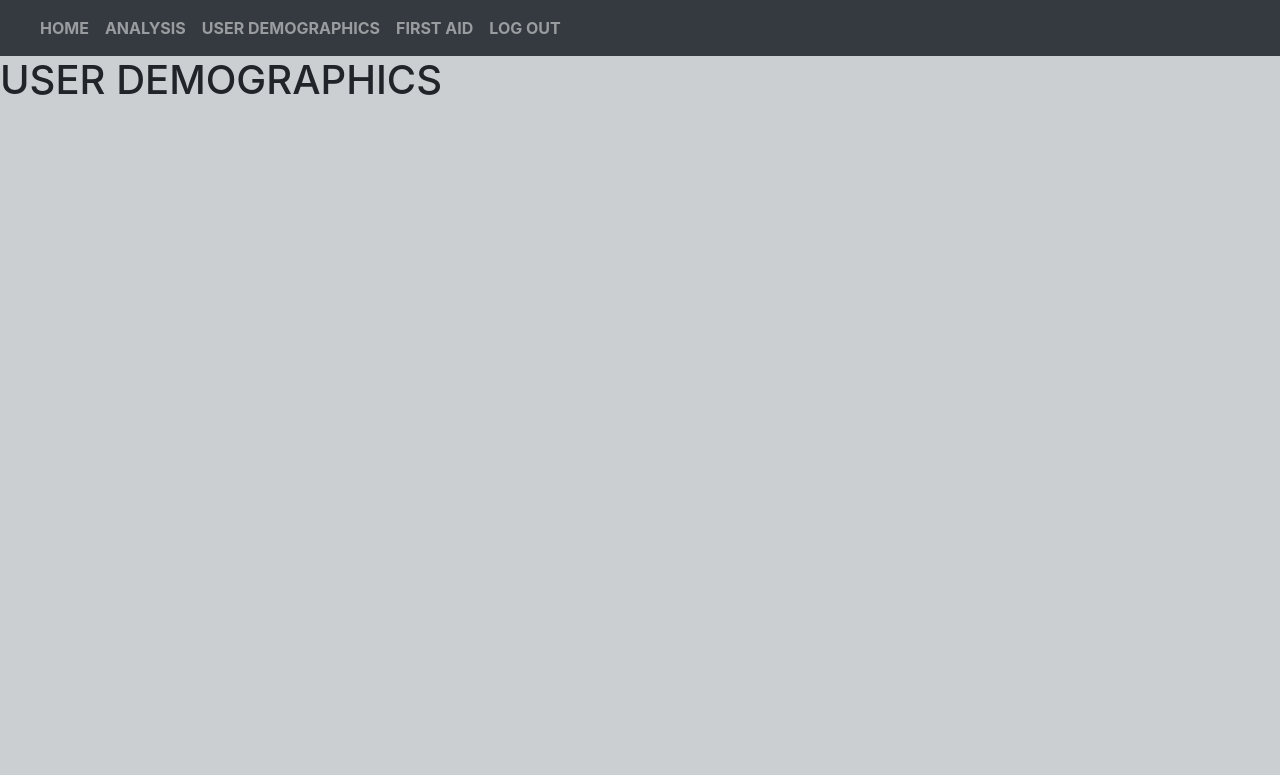
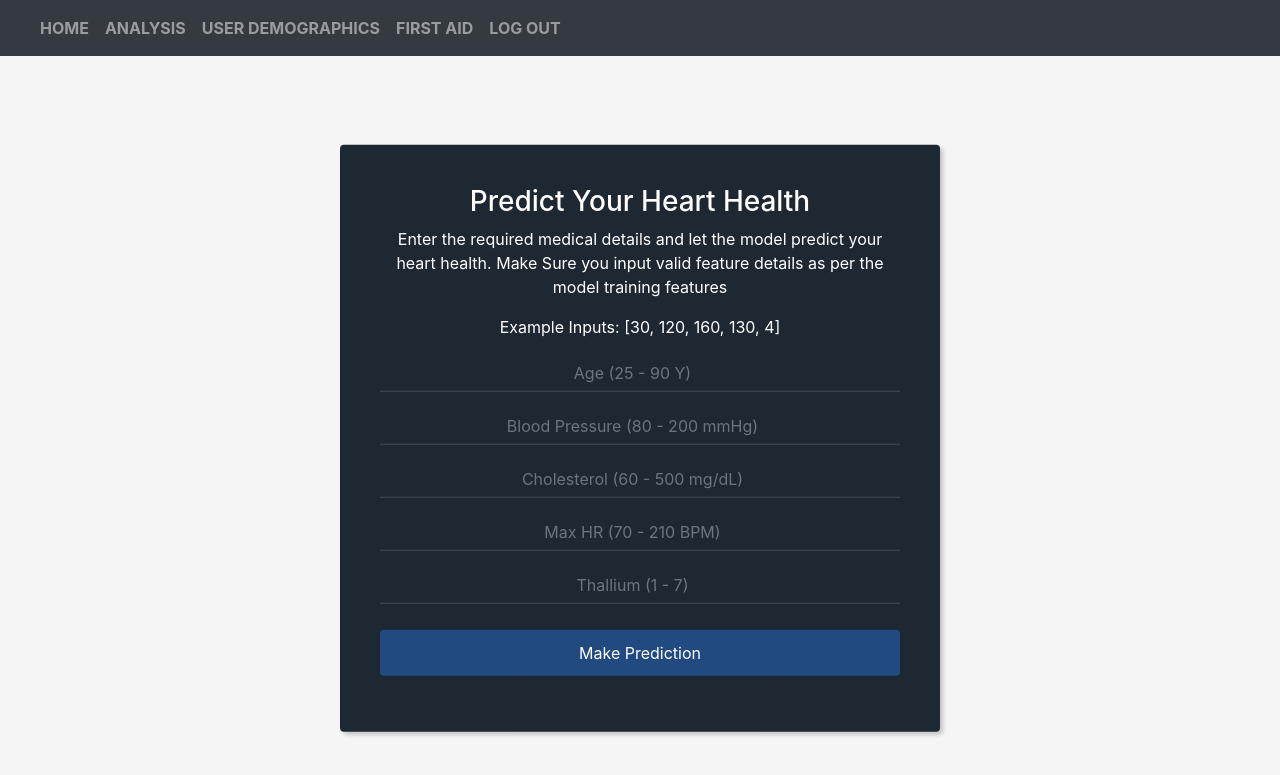
Before and after one commit to Aamir-Khan-Maarofi/Heart-Disease-Prediction, a Flask app: page /user_demographics in a window 1280 px wide. Shown: the top 775 px of the page. Run offline with Flask 2, Linux system fonts and the light colour scheme; a user stored in the database is signed in; some libraries are stand-ins or nearby versions.

Commit message:
completed predictions

```diff
--- a/app.py
+++ b/app.py
@@ -22,9 +22,11 @@ login_manager = LoginManager()
 login_manager.init_app(app)
 login_manager.login_view = 'login'
 
+
 @login_manager.user_loader
 def load_user(user_id):
     return UserModel.query.get(int(user_id))
+
 
 @app.before_first_request
 def create_tables():
@@ -33,11 +35,74 @@ def create_tables():
 
 @app.route('/')
 def hello():
-    return render_template('index.html', logged_in = current_user.is_authenticated)
+    return render_template('index.html', logged_in=current_user.is_authenticated)
+
 
 @app.route('/analysis')
 def analysis():
-    return render_template('analysis.html', logged_in = current_user.is_authenticated)
+    return render_template('analysis.html', logged_in=current_user.is_authenticated)
+
+
+@app.route('/login', methods=['POST', 'GET'])
+def login():
+    if request.method == "POST":
+        form_data = dict(request.form)
+        user = UserModel.query.filter_by(email=form_data['email']).first()
+        if user:
+            if bcrypt.check_password_hash(user.password, form_data['password']):
+                login_user(user)
+                return render_template('user_demographics.html')
+            else:
+                return {
+                    "message": "Incorrect Password for {}".format(form_data['email']),
+                    "status": 404
+                }
+        else:
+            return {
+                "message": "User {} doesn't exist. Please register on the register page".format(form_data['email']),
+                "status": 404
+            }
+    elif request.method == "GET":
+        return render_template('login.html')
+    else:
+        return {
+            "message": 'Method not allowed, only GET and POST methods are entertained',
+            "status": 404
+        }
+
+
+@app.route('/logout', methods=['GET', 'POST'])
+@login_required
+def logout():
+    logout_user()
+    return render_template('login.html')
+
+
+@app.route('/register', methods=['POST', 'GET'])
+def register():
+    if request.method == "POST":
+        form_data = dict(request.form)
+        data = {
+            'username': form_data['name'],
+            'email': form_data['email'],
+            'password': bcrypt.generate_password_hash(form_data['password'])
+        }
+
+        new_user = UserModel(data)
+        db.session.add(new_user)
+        db.session.commit()
+
+        return redirect(url_for('login'))
+
+    elif request.method == "GET":
+        return render_template('register.html')
+
+    else:
+        return {
+            "message": 'Method not allowed, only GET and POST methods are entertained',
+            "status": 404
+        }
+
 
 @app.route('/clean_data', methods=["POST"])
 def clean_data():
@@ -58,18 +123,21 @@ def clean_data():
             heart["ST depression"] = heart["ST depression"].astype("int64")
 
             min_max = MinMaxScaler()
-            columns_to_scale = ['Age', 'BP', 'Cholesterol', 'Max HR', 'Thallium']
-            heart[columns_to_scale ] = min_max.fit_transform(heart[columns_to_scale ])
+            columns_to_scale = ['Age', 'BP',
+                                'Cholesterol', 'Max HR', 'Thallium']
+            heart[columns_to_scale] = min_max.fit_transform(
+                heart[columns_to_scale])
 
             x = heart[['Age', 'BP', 'Cholesterol', 'Max HR', 'Thallium']]
             y = heart['Heart Disease']
-            x_train, x_test, y_train, y_test = train_test_split(x, y, test_size = 0.30)
+            x_train, x_test, y_train, y_test = train_test_split(
+                x, y, test_size=0.30)
 
             data = {
-                'headers' : ['Age', 'BP', 'Cholesterol', 'Max HR', 'Thallium', 'Heart Disease'],
-                'clean_data' : (x.join(y)).to_dict('records'),
-                'train_data' : (x_train.join(y_train)).to_dict('records'),
-                'test_data' : (x_test.join(y_test)).to_dict('records')
+                'headers': ['Age', 'BP', 'Cholesterol', 'Max HR', 'Thallium', 'Heart Disease'],
+                'clean_data': (x.join(y)).to_dict('records'),
+                'train_data': (x_train.join(y_train)).to_dict('records'),
+                'test_data': (x_test.join(y_test)).to_dict('records')
             }
 
             return {'message': 'Success', 'data': data, 'status': 200}
@@ -77,6 +145,7 @@ def clean_data():
             return {'message': 'Failed - Internal Server Error - {}'.format(error), 'status': 500}
     else:
         return {'message': 'Method not allowed, only POST method is supported', 'status': 404}
+
 
 @app.route('/train_model', methods=["POST"])
 def train_model():
@@ -86,8 +155,10 @@ def train_model():
             data = request.get_json(force=True)
             train_data = pd.DataFrame(data['train_data'])
             test_data = pd.DataFrame(data['test_data'])
-            x_train, y_train = train_data[['Age', 'BP', 'Cholesterol', 'Max HR', 'Thallium']] , train_data['Heart Disease']
-            x_test, y_test= test_data[['Age', 'BP', 'Cholesterol', 'Max HR', 'Thallium']], test_data['Heart Disease']
+            x_train, y_train = train_data[[
+                'Age', 'BP', 'Cholesterol', 'Max HR', 'Thallium']], train_data['Heart Disease']
+            x_test, y_test = test_data[[
+                'Age', 'BP', 'Cholesterol', 'Max HR', 'Thallium']], test_data['Heart Disease']
 
             model = LogisticRegression()
             model.fit(x_train, y_train)
@@ -97,9 +168,9 @@ def train_model():
 
             return {
                 'message': 'Logistic Regression, Training Successfull',
-                'body': 'Model accuracy score: {}'.format(accuracy_score(y_test, y_pred)*100),
+                'body': 'Accuracy Score for Trained LR Model : {}'.format(accuracy_score(y_test, y_pred)*100),
                 'status': 200
-                }
+            }
 
         except Exception as error:
             return {'message': 'Failed - Internal Server Error - {}'.format(error), 'status': 500}
@@ -110,65 +181,26 @@ def train_model():
 @app.route('/user_demographics', methods=['GET', 'POST'])
 @login_required
 def user_demographics():
-    return render_template('user_demographics.html')
+    if request.method == "GET":
+        return render_template('user_demographics.html')
+    elif request.method == "POST":
+        try:
+            # Get data from form and make predictions
+            user_data = dict(request.get_json())['values']
+            print(user_data)
+            loaded_model = joblib.load('model.pkl')
+            prediction = loaded_model.predict(user_data)
+            print(prediction)
 
-@app.route('/login', methods=['POST', 'GET'])
-def login():
-    if request.method == "POST":
-        form_data = dict(request.form)
-        user = UserModel.query.filter_by(email=form_data['email']).first()
-        if user:
-            if bcrypt.check_password_hash(user.password, form_data['password']):
-                login_user(user)
-                return render_template('user_demographics.html')
-            else:
-                return {
-                    "message" : "Incorrect Password for {}".format(form_data['email']),
-                    "status"  : 404
-                }
-        else:
             return {
-                    "message" : "User {} doesn't exist. Please register on the register page".format(form_data['email']),
-                    "status"  : 404
-                }
-    elif request.method == "GET":
-        return render_template('login.html')
+                "message": "PREDICTION BASED ON USER DATA",
+                'body': 'The algorithm infered {} of heart disease'.format(prediction[0]),
+                "status": 200
+            }
+        except Exception as error:
+            return {'message': 'Failed - Internal Server Error - {}'.format(error), 'status': 500}
     else:
-        return {
-            "message" : 'Method not allowed, only GET and POST methods are entertained',
-            "status"  : 404
-        }
-
-@app.route('/logout', methods=['GET', 'POST'])
-@login_required
-def logout():
-    logout_user()
-    return render_template('login.html')
-
-@app.route('/register', methods=['POST', 'GET'])
-def register():
-    if request.method == "POST":
-        form_data = dict(request.form)
-        data = {
-            'username' : form_data['name'],
-            'email' : form_data['email'],
-            'password' : bcrypt.generate_password_hash(form_data['password'])
-        }
-
-        new_user = UserModel(data)
-        db.session.add(new_user)
-        db.session.commit()
-
-        return redirect(url_for('login'))
-
-    elif request.method == "GET":
-        return render_template('register.html')
-
-    else:
-        return {
-            "message" : 'Method not allowed, only GET and POST methods are entertained',
-            "status"  : 404
-        }
+        return {'message': 'Method not allowed, only POST method is supported', 'status': 404}
 
 
 if __name__ == "__main__":
--- a/static/style.css
+++ b/static/style.css
@@ -1,3 +1,21 @@
+input {
+    text-align: center;
+  }
+
+  ::-webkit-input-placeholder {
+    text-align: center;
+  }
+
+  :-moz-placeholder {
+    text-align: center;
+  }
+
+
+.demographics-form form {
+    max-width: 600px !important;
+    margin-top: 3%  !important;
+    text-align: center;
+}
 .login-dark form {
     margin-top: 30px;
     max-width: 320px;
@@ -84,7 +102,7 @@
 }
 
 body {
-    background-color: #cbcfd1 !important;
+    background-color: #f5f5f5 !important;
     margin: 0;
     padding: 0
 }
@@ -145,3 +163,8 @@ h3 {
     font-weight: normal;
     text-align: center;
 }
+
+p {
+    font-weight: normal;
+    text-align: center;
+}
--- a/templates/analysis.html
+++ b/templates/analysis.html
@@ -84,13 +84,10 @@
             <div class="modal-content">
                 <div class="modal-header">
                     <h5 class="modal-title" id="modal-title">  </h5>
-                    <button type="button" class="close" data-dismiss="modal" aria-label="Close">
-                        <!-- <span aria-hidden="true">&times;</span> -->
-                    </button>
                 </div>
                 <div id="modal-body" class="modal-body"> </div>
                 <div class="modal-footer">
-                    <button type="button" class="btn btn-secondary" onclick="javascript:window.location.href='/';">User Demographics</button>
+                    <button type="button" class="btn btn-secondary" onclick="javascript:window.location.href='/user_demographics';">User Demographics</button>
                     <button type="button" class="btn btn-primary" onclick="javascript:window.location.href='/analysis';">
                         Re-Train
                     </button>
--- a/templates/user_demographics.html
+++ b/templates/user_demographics.html
@@ -7,5 +7,101 @@
 {% endblock %}
 
 {% block body %}
-<h1> USER DEMOGRAPHICS </h1>
+<div class="login-dark demographics-form">
+    <form id="features-form">
+        <h2 class="sr-only">User Demographics Form</h2>
+        <div class="">
+            <h3> Predict Your Heart Health</h3>
+            <p> Enter the required medical details and let the model predict your heart health. Make Sure you input
+                valid feature
+                details as per the model training features </p>
+            <p> Example Inputs: [30, 120, 160, 130, 4] </p>
+
+        </div>
+
+        <div class="form-group">
+            <input class="form-control" type="number" name="age" placeholder="Age (25 - 90 Y)" min="25" max="90"
+                required>
+        </div>
+
+        <div class="form-group">
+            <input class="form-control" type="number" name="blood_pressure" placeholder="Blood Pressure (80 - 200 mmHg)"
+                min="80" max="200" required>
+        </div>
+
+        <div class="form-group">
+            <input class="form-control" type="number" name="cholestrol" placeholder="Cholesterol (60 - 500 mg/dL)"
+                min="60" max="500" required>
+        </div>
+
+        <div class="form-group">
+            <input class="form-control" type="number" name="max_hr" placeholder="Max HR (70 - 210 BPM)" min="70"
+                max="210" required>
+        </div>
+
+        <div class="form-group">
+            <input class="form-control" type="number" name="thallium" placeholder="Thallium (1 - 7)" min="1" max="7"
+                required>
+        </div>
+
+        <div class="form-group"><button class="btn btn-primary btn-block" type="submit">Make Prediction</button>
+        </div>
+
+    </form>
+</div>
+
+<!-- SUCCESS MODAL AFTER PREDICTION IS COMPLETED -->
+<!-- Modal -->
+<div class="modal" id="modal" tabindex="-1" role="dialog" aria-labelledby="modal-title" aria-hidden="true">
+    <div class="modal-dialog modal-dialog-centered" role="document">
+        <div class="modal-content">
+            <div class="modal-header">
+                <h5 class="modal-title" id="modal-title"> </h5>
+            </div>
+            <div id="modal-body" class="modal-body"> </div>
+            <div class="modal-footer">
+                <button type="button" class="btn btn-secondary" onclick="javascript:window.location.href='/';">Go To Home</button>
+                <button type="button" class="btn btn-primary" onclick="javascript:window.location.href='/user_demographics';">
+                    Predict Again
+                </button>
+            </div>
+        </div>
+    </div>
+</div>
+<!-- END MODAL CODE -->
+
+<script>
+
+    $(document).ready(() => {
+        $('#features-form').submit(() => {
+            event.preventDefault();
+            const values = [
+                [
+                    parseInt($('input[name="age"]').val()),
+                    parseInt($('input[name="blood_pressure"]').val()),
+                    parseInt($('input[name="cholestrol"]').val()),
+                    parseInt($('input[name="max_hr"]').val()),
+                    parseInt($('input[name="thallium"]').val())
+                ]
+            ]
+
+            console.log(JSON.stringify({ 'values': values }))
+            $.ajax({
+                url: '/user_demographics',
+                type: 'POST',
+                data: JSON.stringify({ 'values': values }),   // converts js value to JSON string
+                contentType: 'application/json;charset=UTF-8',
+            }).done(function (response) {     // on success get the return object from server
+                if (response.status == 200) {
+                    console.log(response)
+                    // console.log("Trained the model");
+                    $('#modal-title').append(`${response.message}`);
+                    $('#modal-body').append(`<p> ${response.body} </p>`);
+                    $('#modal').modal({ backdrop: 'static', keyboard: false });
+                }
+            });
+        });
+    });
+
+</script>
 {% endblock %}
```
